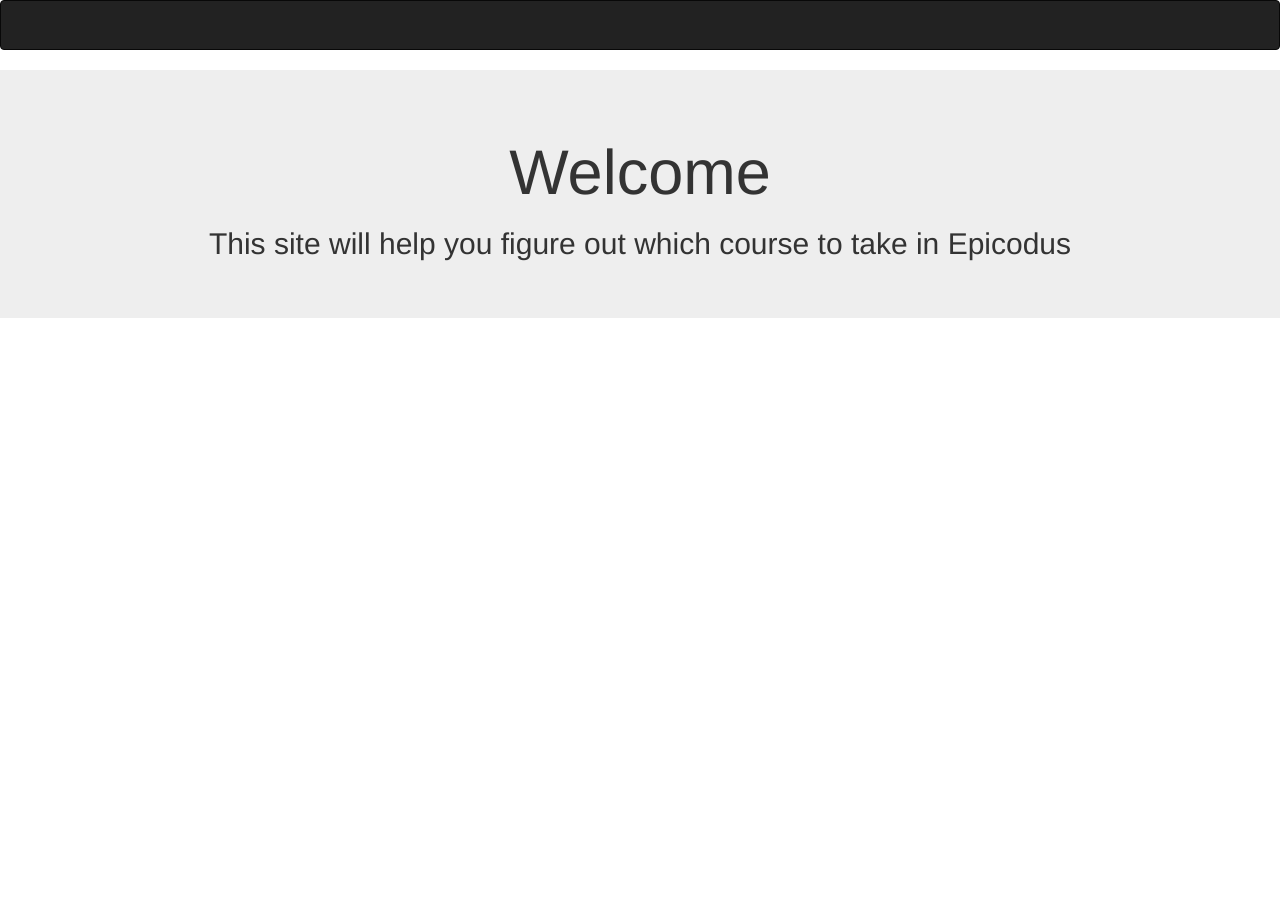
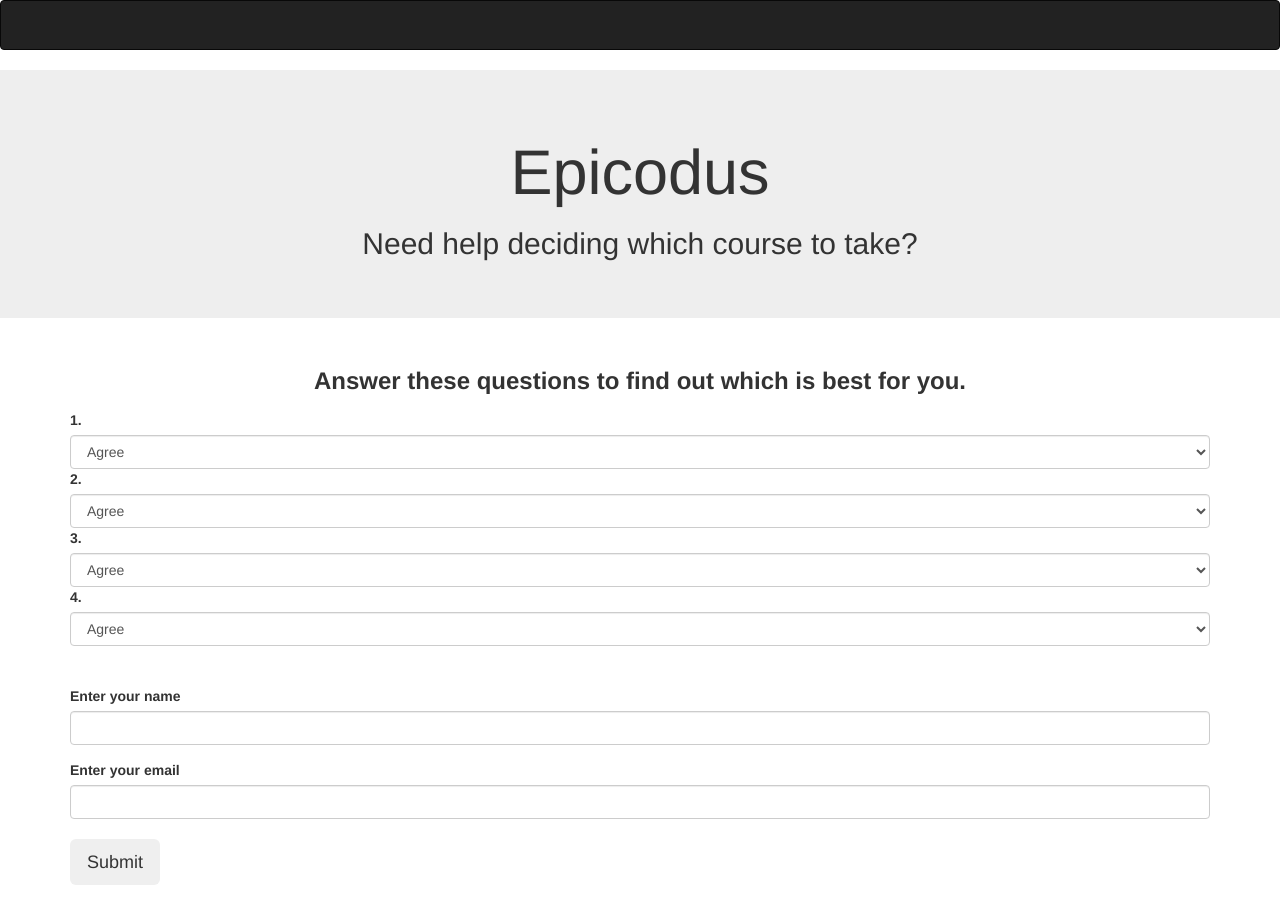
Before and after one commit to vfelix82/html-track-suggester, a plain HTML site: page index.html in a window 1280 px wide. Before the commit the page ends 800 px from the top, so only its background shows below. Drawn offline with nearby package versions, Linux system fonts and the light colour scheme.

Commit message:
add select label and submit button

```diff
--- a/css/styles.css
+++ b/css/styles.css
@@ -5,3 +5,7 @@ h1 {
 h2 {
   text-align: center
 }
+
+h3 {
+  text-align: center
+}
--- a/index.html
+++ b/index.html
@@ -14,13 +14,48 @@
       </nav>
     </head>
     <body>
-      <div class="jumbotron" id="jumbo-index">
-        <h1>Welcome</h1>
-        <h2>This site will help you figure out which course to take in Epicodus</h2>
+      <div class="jumbotron">
+        <h1>Epicodus</h1>
+        <h2>Need help deciding which course to take?</h2>
       </div>
-
-
-
-
+      <div class="container">
+      <h3><label>Answer these questions to find out which is best for you.</label></h3>
+      <label>1.</label>
+      <select class="form-control" id="question1">
+        <option value="1">Agree</option>
+        <option value="2">Neutral</option>
+        <option value="3">Disagree</option>
+      </select>
+        <label>2.</label>
+      <select class="form-control" id="question2">
+        <option value="1">Agree</option>
+        <option value="2">Neutral</option>
+        <option value="3">Disagree</option>
+      </select>
+      <label>3.</label>
+    <select class="form-control" id="question3">
+      <option value="1">Agree</option>
+      <option value="2">Neutral</option>
+      <option value="3">Disagree</option>
+    </select>
+      <label>4.</label>
+    <select class="form-control" id="question4">
+      <option value="1">Agree</option>
+      <option value="2">Neutral</option>
+      <option value="3">Disagree</option>
+    </select>
+    <br>
+    <br>
+      <div class="form-group">
+        <label for="name">Enter your name</label>
+        <input id="userName" class="form-control" type="text">
+      </div>
+      <div class="form-group">
+          <label for="email">Enter your email</label>
+          <input id="userEmail" class="form-control" type="text">
+          <br>
+          <button type="submit" class="btn btn-dark btn-lg">Submit</button>
+        </div>
+      </div>
     </body>
     </html>
```
